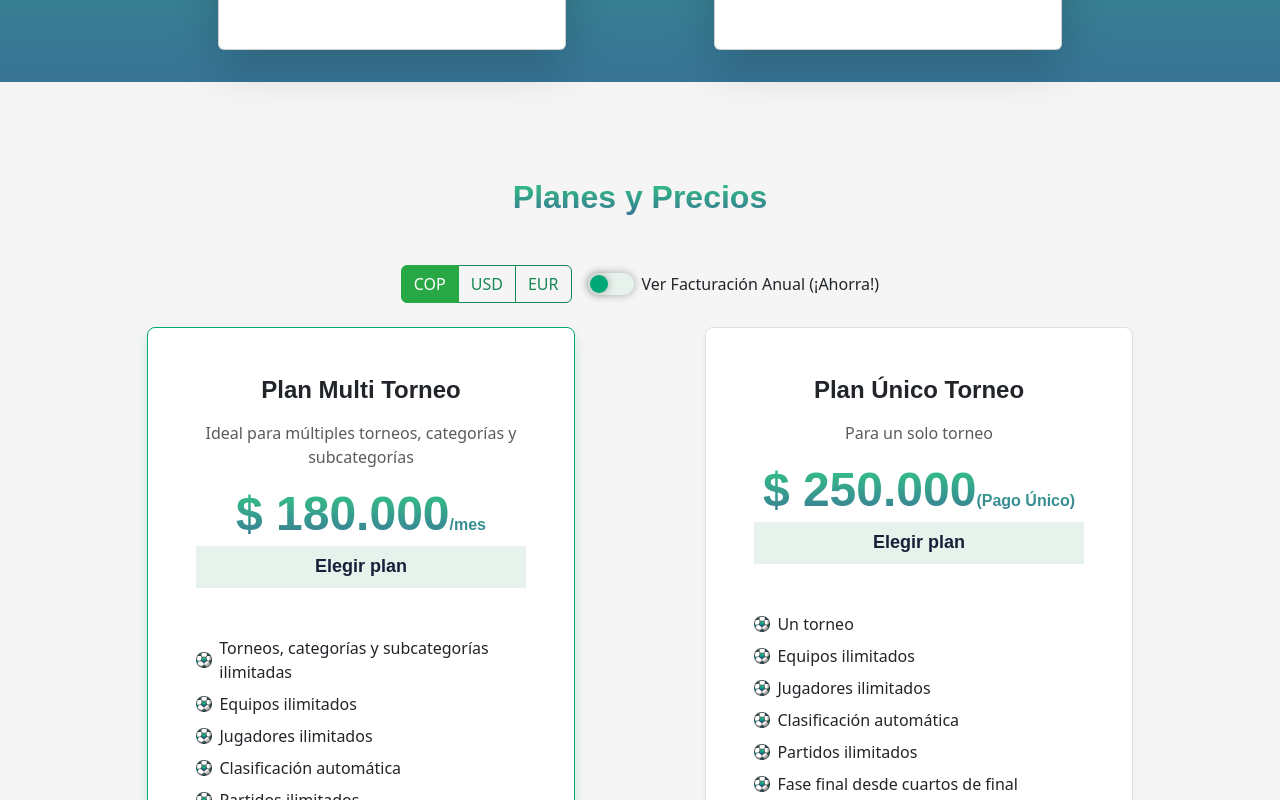
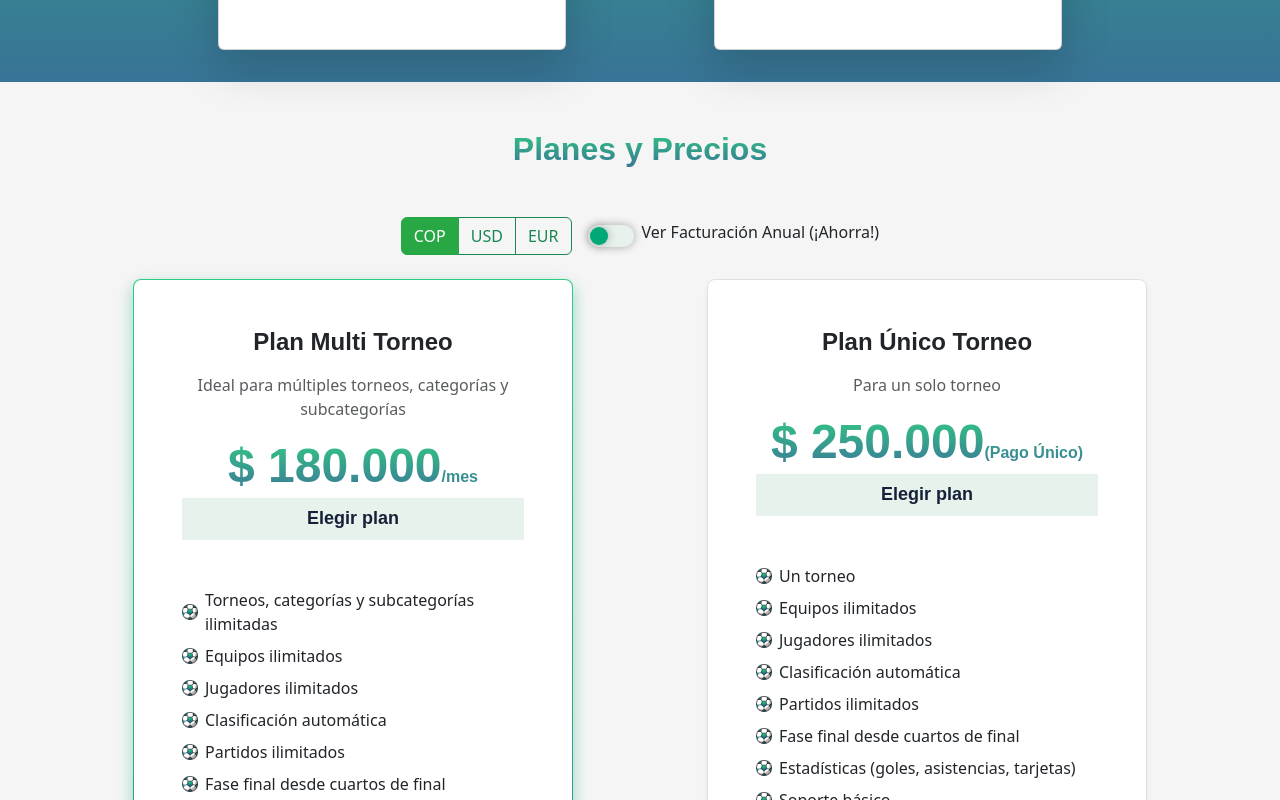
Before and after one commit to nestor2312/landing, a React (Vite) app: page / in a window 1280 px wide. Shown: the part 1300-2100 px from the top of the page. Built offline with nearby package versions, Linux system fonts and the light colour scheme; a web font is replaced by a local one.

Commit message:
updated desing

```diff
--- a/src/App.css
+++ b/src/App.css
@@ -89,8 +89,13 @@ footer{
             transform: translateY(-5px);
         }
         .pricing-card-highlight {
-            border-color: #00A878; /* Color de acento de Fúbol */
-            box-shadow: 0 8px 12px rgba(0, 168, 120, 0.2);
+  border: 1px solid transparent;
+background: linear-gradient(#fff, #fff) padding-box,
+            linear-gradient(180deg, #00bf63cc, #09537ecc) border-box;
+box-shadow: 0 6px 16px rgba(0, 168, 120, 0.4);
+
+
+
         }
         .pricing-list-item {
             display: flex;
@@ -106,7 +111,7 @@ footer{
 
 
       font-family: 'Days One', sans-serif;
-     background: linear-gradient(180deg, rgba(0, 191, 99, 0.80) 0%, #09537ecc 100%);
+     background: linear-gradient(180deg, #00bf63cc 0%, #09537ecc 100%);
 background-clip: text;
 -webkit-background-clip: text;
 -webkit-text-fill-color: transparent;
@@ -347,7 +352,7 @@ input::placeholder{
         .carousel-slide {
   position: absolute;
   width: 85%; /* Ajusta este ancho según cómo quieras que se vean las miniaturas */
-  height: 60%; /* El contenedor del slide ocupa todo el alto disponible */
+  height: 40%; /* El contenedor del slide ocupa todo el alto disponible */
   left: 0;
 
   right: 0;
--- a/src/App.jsx
+++ b/src/App.jsx
@@ -475,7 +475,7 @@ const App = () => {
         <section ref={pricingRef} id="pricing" className="py-5">
           {" "}
           {/* Añadido bg-white para consistencia */}
-          <div className="container my-5 px-4 text-center">
+          <div className="container my-6 px-2 text-center">
             <h2
               className={`h2 fw-bold mb-5 text-font text-fubol animate-fade-in-up ${
                 pricingInView ? "is-in-view" : ""
@@ -484,68 +484,45 @@ const App = () => {
               Planes y Precios
             </h2>
 
-            <div
-              className={`d-flex justify-content-center mb-4 animate-fade-in-up ${
-                pricingInView ? "is-in-view delay-100" : ""
-              }`}
-            >
-              <div
-                className="btn-group me-3"
-                role="group"
-                aria-label="Selector de Moneda"
-              >
+            <div className="d-flex flex-column flex-md-row justify-content-center align-items-center gap-3 mb-4">
+  <div className="btn-group" role="group" aria-label="Selector de Moneda">
     <button
       type="button"
-                  className={`btn btn-outline-success ${
-                    selectedCurrency === "COP" ? "active" : ""
-                  }`}
-                  onClick={() => setSelectedCurrency("COP")}
+      className={`btn btn-outline-success ${selectedCurrency === 'COP' ? 'active' : ''}`}
+      onClick={() => setSelectedCurrency('COP')}
     >
       COP
     </button>
     <button
       type="button"
-                  className={`btn btn-outline-success ${
-                    selectedCurrency === "USD" ? "active" : ""
-                  }`}
-                  onClick={() => setSelectedCurrency("USD")}
+      className={`btn btn-outline-success ${selectedCurrency === 'USD' ? 'active' : ''}`}
+      onClick={() => setSelectedCurrency('USD')}
     >
       USD
     </button>
     <button
       type="button"
-                  className={`btn btn-outline-success ${
-                    selectedCurrency === "EUR" ? "active" : ""
-                  }`}
-                  onClick={() => setSelectedCurrency("EUR")}
+      className={`btn btn-outline-success ${selectedCurrency === 'EUR' ? 'active' : ''}`}
+      onClick={() => setSelectedCurrency('EUR')}
     >
       EUR
     </button>
   </div>
-              {/* Solo mostrar el switch de facturación anual si el plan actual es el 'multi-torneo' */}
-              {pricingPlans.some(
-                (plan) =>
-                  plan.id === "multi-torneo" &&
-                  (plan.prices[selectedCurrency].monthly ||
-                    plan.prices[selectedCurrency].annual)
-              ) && (
+
   <div className="custom-switch-container d-flex align-items-center">
     <input
-                    className="custom-switch"
       type="checkbox"
       id="annualBillingSwitch"
       checked={isAnnualBilling}
       onChange={() => setIsAnnualBilling(!isAnnualBilling)}
+      className="custom-switch"
     />
-                  <label
-                    className="form-check-label ms-2"
-                    htmlFor="annualBillingSwitch"
-                  >
+    <label className="ms-2" htmlFor="annualBillingSwitch">
       Ver Facturación Anual (¡Ahorra!)
     </label>
   </div>
-              )}
 </div>
+
 
             <div className="row row-cols-1 row-cols-md-2 g-4 justify-content-center">
               {pricingPlans.map((plan) => (
```
Lines whose indentation alone changed are shown as unchanged.
